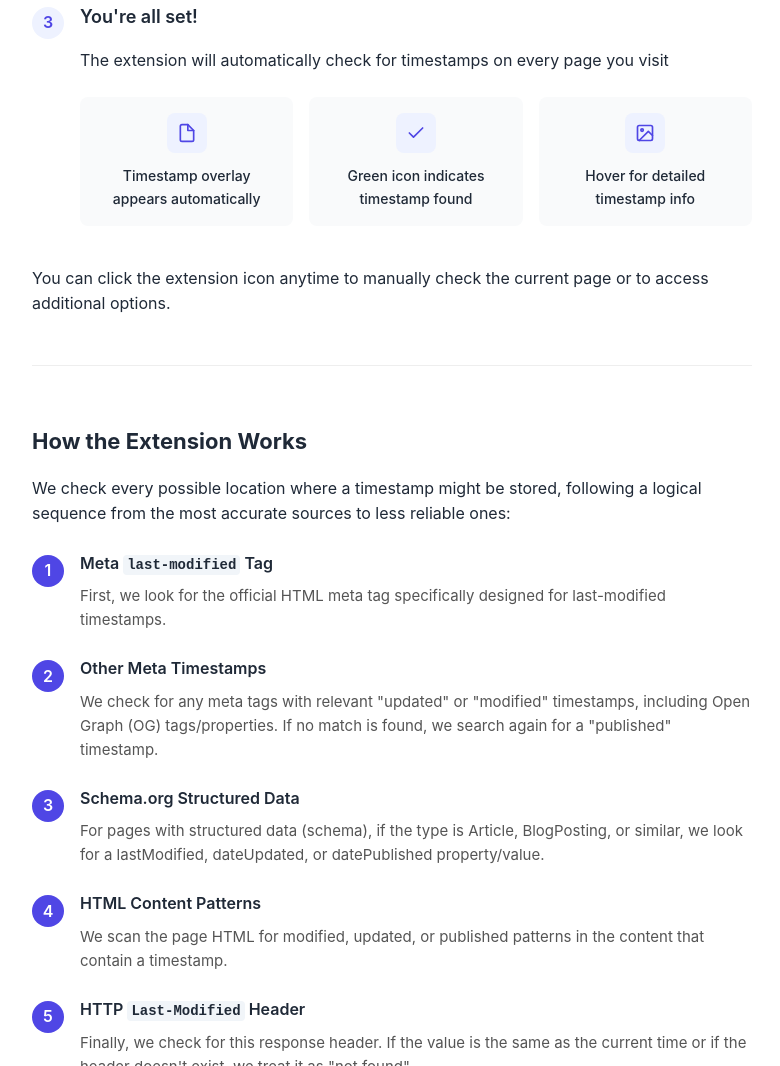
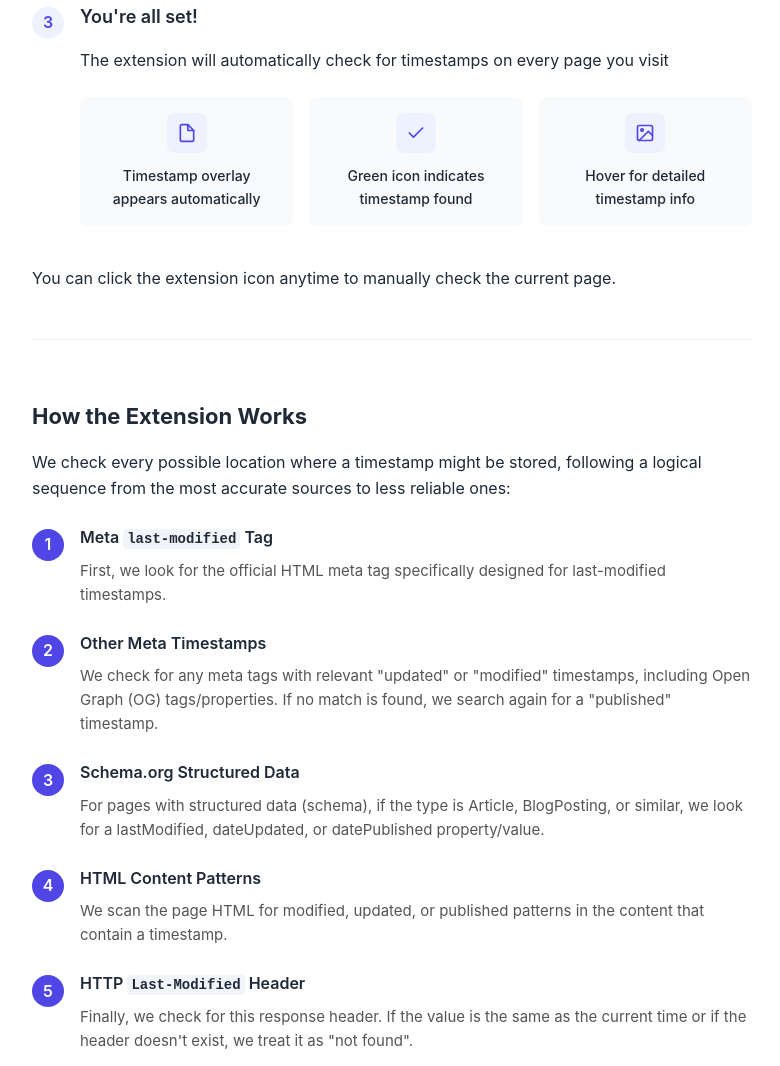
Before and after one commit to BrandonML/last-modified-chrome-extension, a browser extension: page onboarding.html in a window 1280 px wide. Shown: the part 2043-3109 px from the top of the page, without its empty margins (248-1028 px from the left). Drawn offline with Linux system fonts and the light colour scheme.

Commit message:
Updated README

```diff
--- a/onboarding.html
+++ b/onboarding.html
@@ -407,8 +407,7 @@
                 </div>
             </div>
 
-            <p>You can click the extension icon anytime to manually check the current page or to access additional
-                options.</p>
+            <p>You can click the extension icon anytime to manually check the current page.</p>
 
             <div class="how-it-works">
                 <h2>How the Extension Works</h2>
```
Also changed, not shown: README.md (added), README.txt (deleted).
